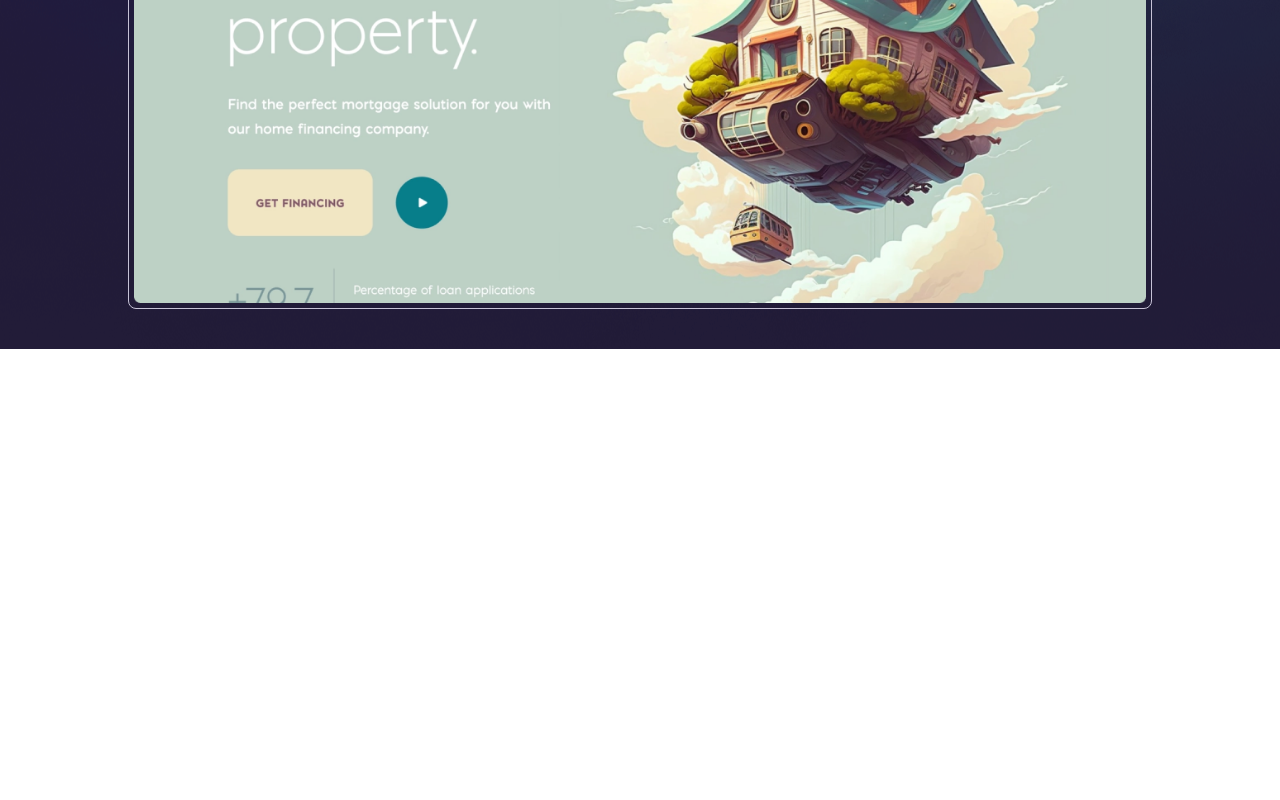
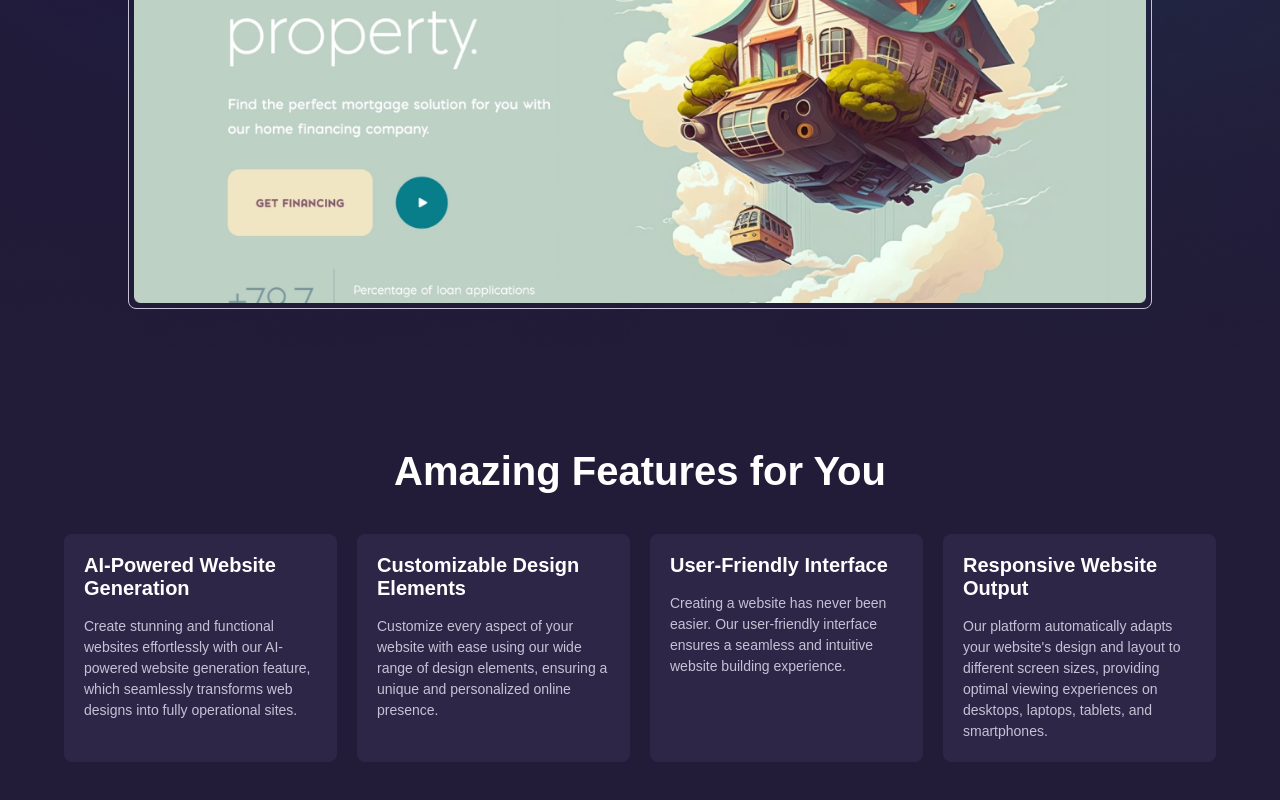
Before and after one commit to Temitayo-spec/NEPTIS, a Next.js app: page / in a window 1280 px wide. Shown: the part 1001-1801 px from the top of the page. Before the commit the page ends 1350 px from the top, so only its background shows below. Built offline with nearby package versions, Linux system fonts and the light colour scheme; a web font is replaced by a local one.

Commit message:
feat: done with the amzing fetures section || Desktop View

```diff
--- a/src/app/page.tsx
+++ b/src/app/page.tsx
@@ -1,4 +1,4 @@
-import { HeroSection, Navbar } from '@/components';
+import { Features, HeroSection, Navbar } from '@/components';
 import styles from './page.module.css';
 
 const Home = () => {
@@ -8,6 +8,7 @@ const Home = () => {
         <Navbar />
         <HeroSection />
       </div>
+      <Features />
     </main>
   );
 };
--- /dev/null
+++ b/src/components/Interface/Features/FeatureData.ts
@@ -0,0 +1,22 @@
+export const featureData = [
+  {
+    card_title: 'AI-Powered Website Generation',
+    card_text:
+      'Create stunning and functional websites effortlessly with our AI-powered website generation feature, which seamlessly transforms web designs into fully operational sites.',
+  },
+  {
+    card_title: 'Customizable Design Elements',
+    card_text:
+      'Customize every aspect of your website with ease using our wide range of design elements, ensuring a unique and personalized online presence.',
+  },
+  {
+    card_title: 'User-Friendly Interface',
+    card_text:
+      'Creating a website has never been easier. Our user-friendly interface ensures a seamless and intuitive website building experience.',
+  },
+  {
+    card_title: 'Responsive Website Output',
+    card_text:
+      "Our platform automatically adapts your website's design and layout to different screen sizes, providing optimal viewing experiences on desktops, laptops, tablets, and smartphones.",
+  },
+] as const;
--- /dev/null
+++ b/src/components/Interface/Features/Features.module.css
@@ -0,0 +1,58 @@
+.container {
+  display: flex;
+  flex-direction: column;
+  align-items: center;
+  justify-content: center;
+  width: 100%;
+  background-color: #221c38;
+}
+
+.inner {
+  display: flex;
+  flex-direction: column;
+  align-items: center;
+  justify-content: center;
+  width: 90%;
+  max-width: 1200px;
+  padding: 6.25rem 0;
+  margin: 0 auto;
+  gap: 2.5rem;
+}
+
+.features__title {
+  color: #fff;
+  text-align: center;
+  font-size: 2.5rem;
+  font-weight: 600;
+}
+
+.grid__cards {
+  display: grid;
+  grid-template-columns: repeat(4, 1fr);
+  gap: 1.25rem;
+}
+
+.card__container {
+  padding: 1.25rem;
+  border-radius: 8px;
+  background: rgba(79, 70, 115, 0.25);
+}
+
+.card__inner {
+  display: flex;
+  flex-direction: column;
+  align-items: flex-start;
+  gap: 1rem;
+}
+
+.card__inner h2 {
+  color: #fff;
+  font-size: 1.25rem;
+}
+
+.card__inner p {
+  color: #c6c2d6;
+  font-size: 0.875rem;
+  font-weight: 300;
+  line-height: 1.3125rem;
+}
--- /dev/null
+++ b/src/components/Interface/Features/FeaturesCard.tsx
@@ -0,0 +1,20 @@
+import { FC } from 'react';
+import styles from './Features.module.css';
+
+type FeaturesCardProps = {
+  card_title: string;
+  card_text: string;
+};
+
+const FeaturesCard: FC<FeaturesCardProps> = ({ card_title, card_text }) => {
+  return (
+    <div className={styles.card__container}>
+      <div className={styles.card__inner}>
+        <h2>{card_title}</h2>
+        <p>{card_text}</p>
+      </div>
+    </div>
+  );
+};
+
+export default FeaturesCard;
--- /dev/null
+++ b/src/components/Interface/Features/index.tsx
@@ -0,0 +1,27 @@
+import { FC } from 'react';
+import styles from './Features.module.css';
+import { featureData } from './FeatureData';
+import FeaturesCard from './FeaturesCard';
+
+const Features: FC = () => {
+  return (
+    <div className={styles.container}>
+      <div className={styles.inner}>
+        <h1 className={styles.features__title}>Amazing Features for You</h1>
+        <div className={styles.grid__cards}>
+          {featureData.map((item, index) => {
+            return (
+              <FeaturesCard
+                key={index}
+                card_title={item.card_title}
+                card_text={item.card_text}
+              />
+            );
+          })}
+        </div>
+      </div>
+    </div>
+  );
+};
+
+export default Features;
--- a/src/components/index.ts
+++ b/src/components/index.ts
@@ -1,2 +1,3 @@
 export { default as Navbar } from './Interface/Navbar';
 export { default as HeroSection } from './Interface/HeroSection';
+export { default as Features } from './Interface/Features';
```
